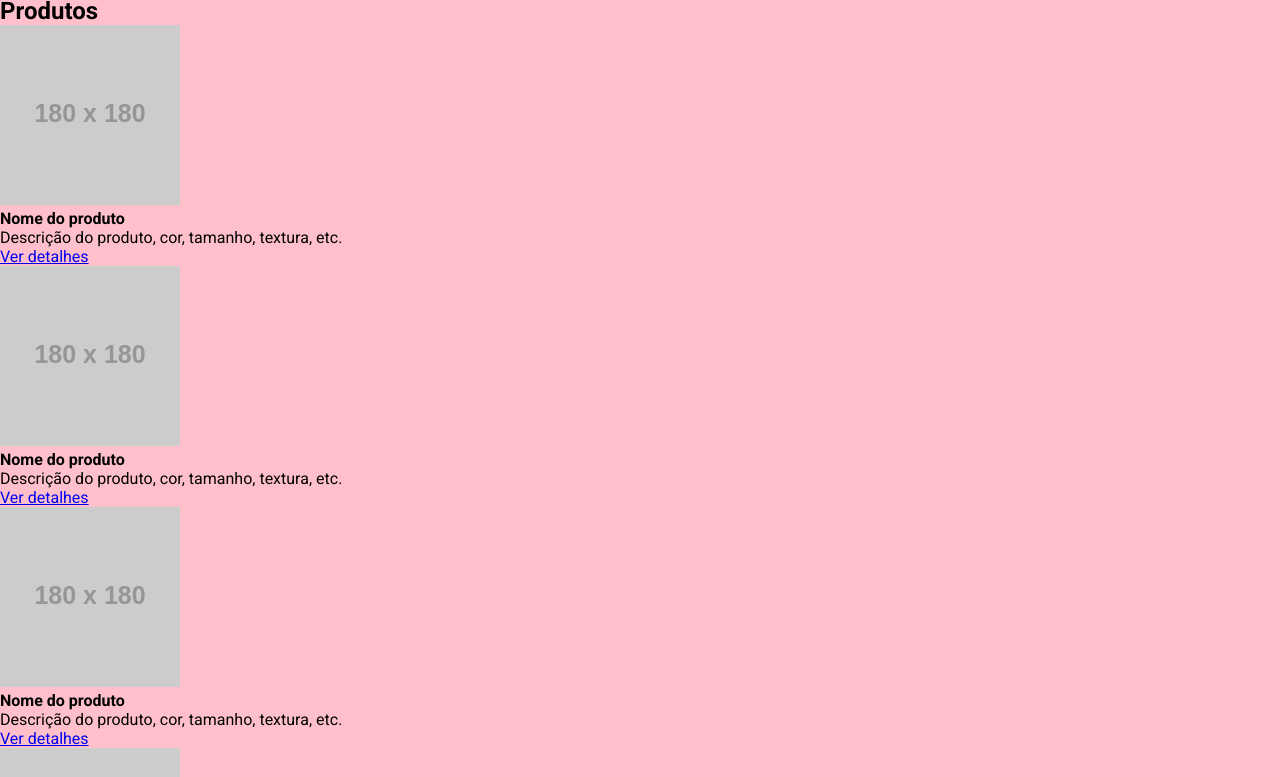
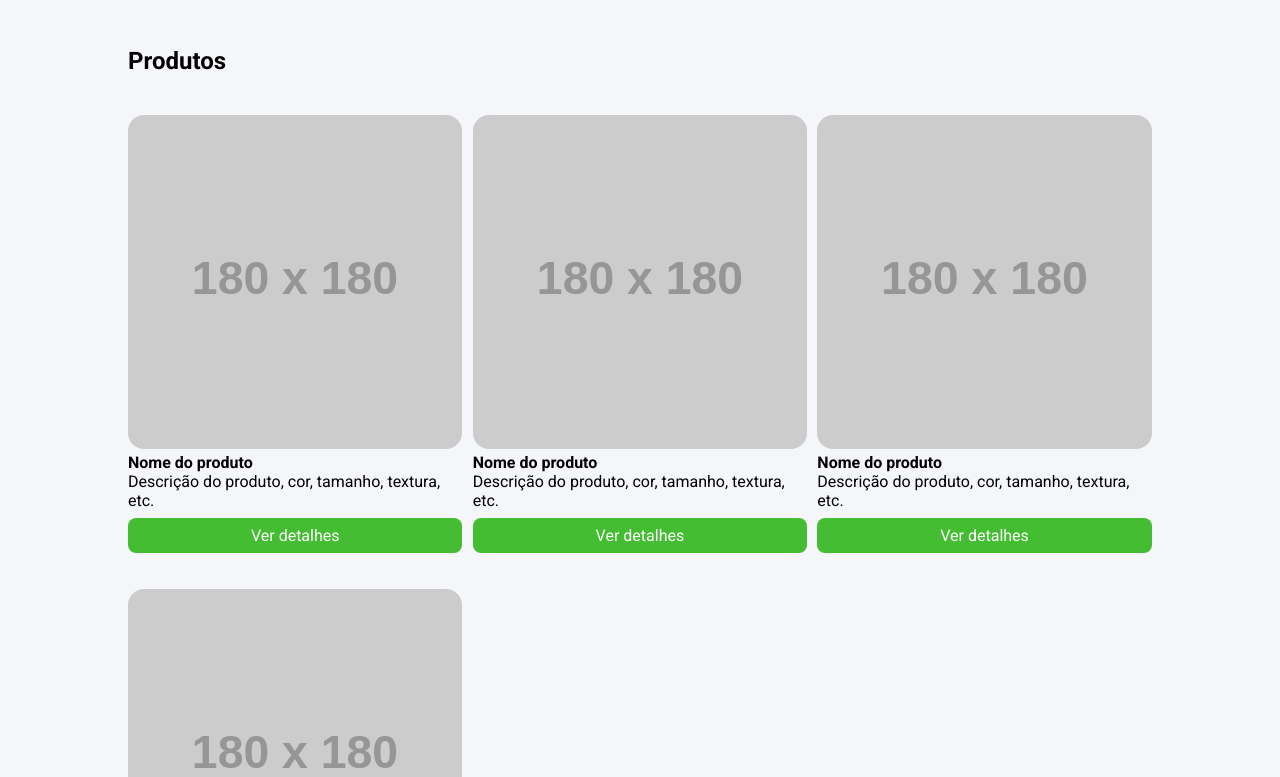
Before and after one commit to PhilipeF/exercicio-sass, a website: page index.html in a window 1280 px wide. Shown: the part 115-892 px from the top of the page. Drawn offline with Linux system fonts and the light colour scheme; placeholder pictures from the web are drawn by us.

Commit message:
Feat: convertendo o arquivo css em sass

```diff
--- a/source/config/variaveis.scss
+++ b/source/config/variaveis.scss
@@ -1,5 +1,11 @@
+// Esquema de cores
+$corDeFundo: #f5f6fa;
+$headerColor: #182C61;
+$buttonColor: #44bd32;
+
 // Fonte principal
 $font-principal: Roboto, sans-serif;
 
-// Esquema de cores
-$cor: pink;
+// Breakpoints
+$mobile: 767px;
+$tablet: 1023px;
```
Also changed, not shown: build/main.css, source/dist/main.scss, 1 other file.
